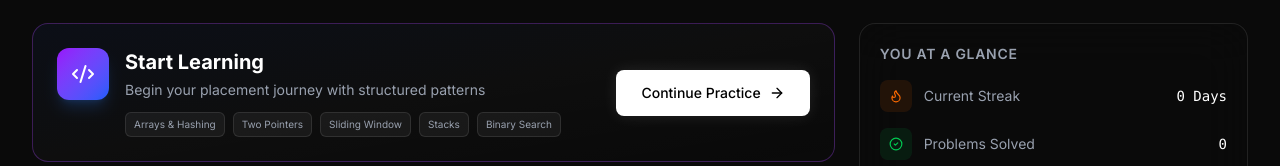
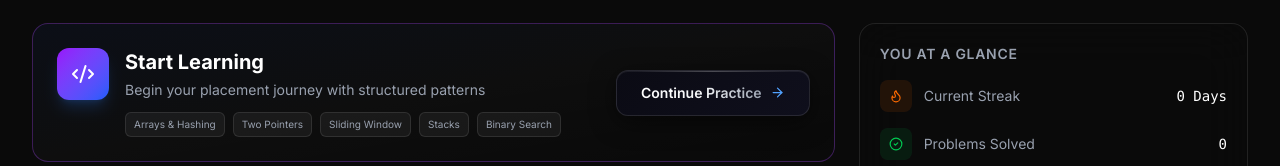
Before and after one commit to Charangandrothu/CodeHub, a React (Vite) app: page /dashboard in a window 1280 px wide. Shown: the part 232-398 px from the top of the page. Built offline with nearby package versions, Linux system fonts and the light colour scheme; no server answers; sample sign-in values are in the browser's storage.

Commit message:
feat(frontend): update dashboard to reflect logic progress

```diff
--- a/src/pages/Dashboard.jsx
+++ b/src/pages/Dashboard.jsx
@@ -288,9 +288,7 @@ const Dashboard = () => {
                                         </div>
                                     </div>
 
-                                    <Button
-                                        className={`w-full sm:w-auto shrink-0 ${dashboardState.isNewUser ? 'bg-white text-black hover:bg-gray-100' : ''}`}
-                                        icon={ArrowRight}
+                                    <button
                                         onClick={() => {
                                             if (dashboardState.isNewUser) {
                                                 navigate('/dsa');
@@ -300,9 +298,25 @@ const Dashboard = () => {
                                                 navigate('/dsa');
                                             }
                                         }}
+                                        className="group/cta relative w-full sm:w-auto shrink-0 overflow-hidden rounded-xl px-6 py-3 text-sm font-semibold cursor-pointer focus:outline-none hover:-translate-y-px active:scale-[0.97] transition-transform duration-150"
+                                        style={{
+                                            background: 'linear-gradient(135deg, #0b0b14 0%, #0f0f1c 100%)',
+                                            border: '1px solid rgba(255,255,255,0.11)',
+                                            boxShadow: '0 6px 24px rgba(0,0,0,0.5), inset 0 1px 0 rgba(255,255,255,0.07)',
+                                        }}
                                     >
-                                        {nextTask?.progress >= 80 ? "Finish It 💪" : "Continue Practice"}
-                                    </Button>
+                                        {/* Hover colour wash */}
+                                        <div className="absolute inset-0 rounded-xl bg-gradient-to-br from-blue-500/[0.10] via-transparent to-purple-500/[0.08] opacity-0 group-hover/cta:opacity-100 transition-opacity duration-200 pointer-events-none" />
+                                        {/* Top edge highlight */}
+                                        <div className="absolute top-0 left-5 right-5 h-px bg-gradient-to-r from-transparent via-white/20 to-transparent pointer-events-none" />
+                                        {/* Content */}
+                                        <span className="relative z-10 flex items-center justify-center gap-2">
+                                            <span className="bg-clip-text text-transparent bg-gradient-to-r from-white via-gray-100 to-gray-400">
+                                                {nextTask?.progress >= 80 ? "Finish It 💪" : "Continue Practice"}
+                                            </span>
+                                            <ArrowRight size={15} className="text-blue-400 group-hover/cta:translate-x-1 transition-transform duration-150" />
+                                        </span>
+                                    </button>
                                 </div>
                             </div>
                         </motion.div>
```
